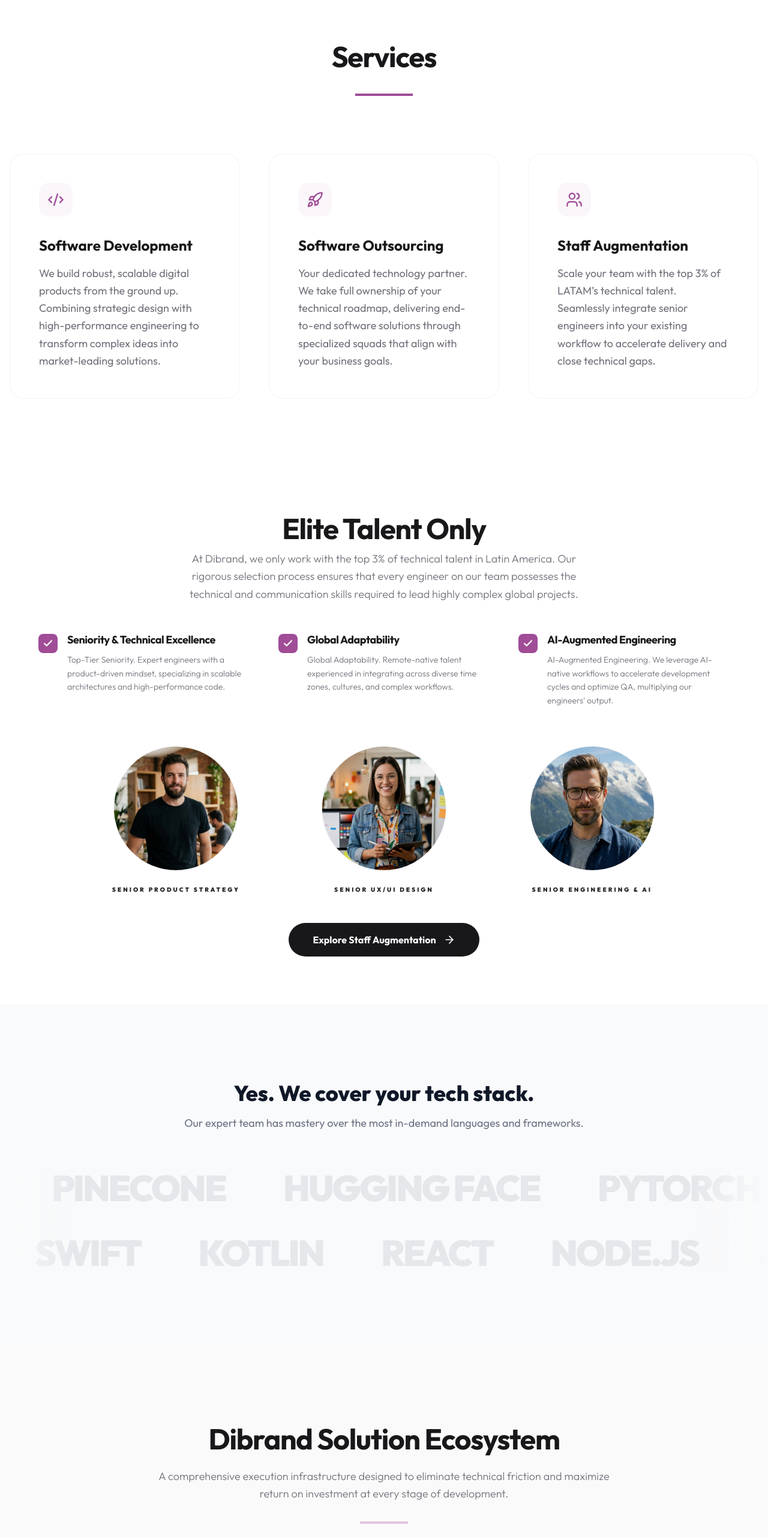
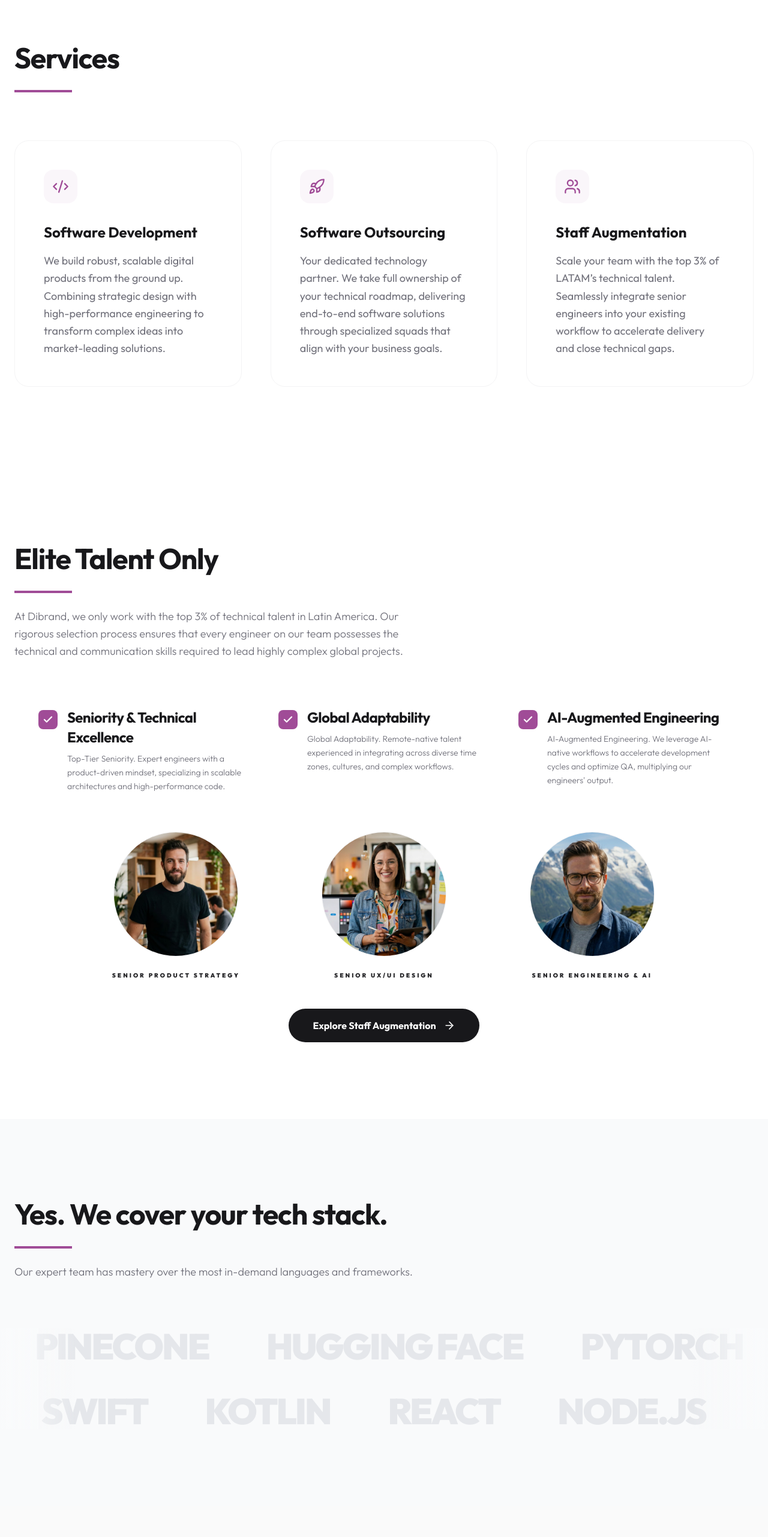
Before and after one commit to dibrand-dev/dibrand-redesign, a Next.js app: page /en in a window 1280 px wide. Shown: the part 926-3489 px from the top of the page at 60% size. Built offline with nearby package versions, Linux system fonts and the light colour scheme; no server answers; the database is empty.

Commit message:
style: standardize global typography and spacing on Home page

```diff
--- a/components/home/ComplianceSection.tsx
+++ b/components/home/ComplianceSection.tsx
@@ -17,17 +17,18 @@ export default function ComplianceSection({ dict }: ComplianceSectionProps) {
     const { title, items } = dict.compliance;
 
     return (
-        <section className="py-16 bg-white font-outfit" id="compliance">
-            <div className="container mx-auto px-6">
-                {/* Compact Header */}
-                <div className="text-center mb-12">
-                    <h2 className="text-2xl md:text-3xl font-bold text-zinc-900 tracking-tight">
+        <section className="py-24 md:py-32 bg-white font-outfit" id="compliance">
+            <div className="container mx-auto px-6 max-w-7xl">
+                {/* Header Section - Standardized */}
+                <div className="mb-16 md:mb-20">
+                    <h2 className="text-3xl md:text-5xl font-bold font-outfit text-zinc-900 tracking-tight leading-tight">
                         {title}
                     </h2>
+                    <div className="mt-6 h-1 w-24 bg-brand" />
                 </div>
 
                 {/* 3 Pillars Grid - Horizontal Layout */}
-                <div className="grid grid-cols-1 md:grid-cols-3 gap-x-12 gap-y-10 max-w-7xl mx-auto">
+                <div className="grid grid-cols-1 md:grid-cols-3 gap-x-12 gap-y-10">
                     {items.map((item, index) => (
                         <div key={index} className="flex items-start gap-4 group">
                             {/* Purple Checkbox */}
@@ -35,7 +36,7 @@ export default function ComplianceSection({ dict }: ComplianceSectionProps) {
                                 <Check size={18} strokeWidth={3} />
                             </div>
                             <div className="flex flex-col">
-                                <h3 className="text-lg font-bold text-zinc-900 font-outfit tracking-tight mb-2">
+                                <h3 className="text-xl md:text-2xl font-bold font-outfit text-zinc-900 tracking-tight mb-2 leading-snug">
                                     {item.title}
                                 </h3>
                                 <p className="text-sm text-zinc-500 font-outfit leading-relaxed font-light">
--- a/components/home/EngineeringExcellence.tsx
+++ b/components/home/EngineeringExcellence.tsx
@@ -16,12 +16,12 @@ export default function EngineeringExcellence({ dict, lang }: EngineeringExcelle
 
     return (
         <section className="bg-white py-24 md:py-32">
-            <div className="container mx-auto px-4 max-w-7xl">
-                <div className="text-center mb-24">
-                    <h2 className="text-3xl md:text-5xl font-bold font-outfit text-zinc-900 not-italic tracking-tight leading-[1.2]">
+            <div className="container mx-auto px-6 max-w-7xl">
+                <div className="mb-16 md:mb-20">
+                    <h2 className="text-3xl md:text-5xl font-bold font-outfit text-zinc-900 tracking-tight leading-tight">
                         {title}
                     </h2>
-                    <div className="mt-8 h-1 w-24 bg-brand mx-auto" />
+                    <div className="mt-6 h-1 w-24 bg-brand" />
                 </div>
 
                 <div className="grid grid-cols-1 md:grid-cols-2 lg:grid-cols-3 gap-8 lg:gap-12">
@@ -32,7 +32,7 @@ export default function EngineeringExcellence({ dict, lang }: EngineeringExcelle
                                 <div className="w-14 h-14 bg-brand/5 rounded-2xl flex items-center justify-center text-brand mb-8 group-hover:scale-110 transition-transform">
                                     <Icon size={28} strokeWidth={2} />
                                 </div>
-                                <h3 className="text-2xl font-bold font-outfit text-zinc-900 not-italic mb-4">
+                                <h3 className="text-xl md:text-2xl font-bold font-outfit text-zinc-900 mb-4 leading-snug">
                                     {item.title}
                                 </h3>
                                 <p className="text-lg text-zinc-500 font-outfit leading-relaxed flex-grow">
--- a/components/home/SelectedWork.tsx
+++ b/components/home/SelectedWork.tsx
@@ -70,7 +70,7 @@ export default function SelectedWork({ dict, lang, cases }: SelectedWorkProps) {
                     className="flex flex-col md:flex-row md:items-end justify-between mb-16 gap-8"
                 >
                     <div>
-                        <h2 className="text-4xl md:text-5xl lg:text-6xl font-black font-outfit text-zinc-900 tracking-tighter leading-none not-italic">
+                        <h2 className="text-3xl md:text-5xl font-bold font-outfit text-zinc-900 tracking-tight leading-tight">
                             {dict.selectedWork.title}
                         </h2>
                         <div className="mt-6 h-1 w-24 bg-[#a04c97]" />
@@ -78,7 +78,7 @@ export default function SelectedWork({ dict, lang, cases }: SelectedWorkProps) {
 
                     <Link
                         href={`/${lang}/success-stories`}
-                        className="inline-flex items-center gap-2 text-[#a04c97] font-black font-outfit uppercase tracking-widest text-[10px] hover:opacity-80 transition-all border border-[#a04c97]/20 px-6 py-3 rounded-full hover:bg-[#a04c97]/5"
+                        className="inline-flex items-center gap-2 text-[#a04c97] font-bold font-outfit uppercase tracking-widest text-[10px] hover:opacity-80 transition-all border border-[#a04c97]/20 px-6 py-3 rounded-full hover:bg-[#a04c97]/5 mb-1"
                     >
                         {dict.selectedWork.cta}
                         <ArrowRight size={14} />
@@ -128,7 +128,7 @@ export default function SelectedWork({ dict, lang, cases }: SelectedWorkProps) {
                                                     <span className="text-[10px] font-black text-[#a04c97]/60 uppercase tracking-[0.2em] font-outfit">
                                                         {project.client_name}
                                                     </span>
-                                                    <h3 className="text-xl md:text-2xl font-black font-outfit text-zinc-900 not-italic tracking-tighter leading-tight group-hover:text-[#a04c97] transition-colors line-clamp-2 min-h-[3rem]">
+                                                    <h3 className="text-xl md:text-2xl font-bold font-outfit text-zinc-900 tracking-tight leading-tight group-hover:text-[#a04c97] transition-colors line-clamp-2 min-h-[3.5rem]">
                                                         {project.title}
                                                     </h3>
                                                 </div>
--- a/components/home/ServicesGrid.tsx
+++ b/components/home/ServicesGrid.tsx
@@ -24,15 +24,15 @@ export default function ServicesGrid({ dict, lang }: ServicesGridProps) {
     return (
         <section className="bg-zinc-50 py-24 md:py-32 overflow-hidden" id="ecosystem">
             <div className="container mx-auto px-6 max-w-7xl">
-                {/* Header Section */}
-                <div className="text-center max-w-3xl mx-auto mb-20">
-                    <h2 className="text-3xl md:text-5xl font-bold text-zinc-900 mb-6 font-outfit tracking-tight">
+                {/* Header Section - Standardized */}
+                <div className="mb-16 md:mb-20">
+                    <h2 className="text-3xl md:text-5xl font-bold font-outfit text-zinc-900 tracking-tight leading-tight">
                         {title}
                     </h2>
-                    <p className="text-lg text-zinc-500 font-outfit font-light leading-relaxed">
+                    <div className="mt-6 h-1 w-24 bg-brand mb-6" />
+                    <p className="text-base md:text-lg text-zinc-500 font-outfit font-light leading-relaxed max-w-2xl">
                         {subtitle}
                     </p>
-                    <div className="mt-8 h-1 w-20 bg-brand/30 mx-auto" />
                 </div>
 
                 {/* 4 Pillars Grid */}
--- a/components/home/StaffAugmentationTeaser.tsx
+++ b/components/home/StaffAugmentationTeaser.tsx
@@ -37,14 +37,15 @@ export default function StaffAugmentationTeaser({ dict, lang }: StaffAugmentatio
     const { title, subtitle, pillars, cta } = dict.staffAugmentationTeaser;
 
     return (
-        <section className="relative w-full pt-16 pb-20 bg-white overflow-hidden" id="staff-augmentation">
-            <div className="container mx-auto px-6 relative z-10">
-                {/* 1. Header and Subtitle - Compact */}
-                <div className="text-center max-w-4xl mx-auto mb-12">
-                    <h2 className="text-3xl md:text-5xl font-bold text-zinc-900 mb-3 font-outfit tracking-tight">
+        <section className="relative w-full py-24 md:py-32 bg-white overflow-hidden" id="staff-augmentation">
+            <div className="container mx-auto px-6 max-w-7xl relative z-10">
+                {/* 1. Header and Subtitle - Standardized */}
+                <div className="mb-16 md:mb-20">
+                    <h2 className="text-3xl md:text-5xl font-bold font-outfit text-zinc-900 tracking-tight leading-tight">
                         {title}
                     </h2>
-                    <p className="text-base md:text-lg text-zinc-500 font-outfit font-light leading-relaxed max-w-2xl mx-auto">
+                    <div className="mt-6 h-1 w-24 bg-brand mb-6" />
+                    <p className="text-base md:text-lg text-zinc-500 font-outfit font-light leading-relaxed max-w-2xl">
                         {subtitle}
                     </p>
                 </div>
@@ -58,7 +59,7 @@ export default function StaffAugmentationTeaser({ dict, lang }: StaffAugmentatio
                                 <Check size={18} strokeWidth={3} />
                             </div>
                             <div className="flex flex-col">
-                                <h3 className="text-lg font-bold text-zinc-900 font-outfit tracking-tight mb-2">
+                                <h3 className="text-xl md:text-2xl font-bold font-outfit text-zinc-900 tracking-tight mb-2 leading-snug">
                                     {pillar.title}
                                 </h3>
                                 <p className="text-sm text-zinc-500 font-outfit leading-relaxed font-light">
--- a/components/home/TechStack.tsx
+++ b/components/home/TechStack.tsx
@@ -19,14 +19,17 @@ const row2 = [
 
 export default function TechStack({ dict }: TechStackProps) {
     return (
-        <section className="bg-gray-50 py-24 md:py-32 overflow-hidden">
-            <div className="container mx-auto px-4 mb-16 text-center">
-                <h2 className="font-heading text-3xl md:text-4xl font-extrabold text-gray-900 mb-4">
-                    {dict.techStack.title}
-                </h2>
-                <p className="text-gray-500 max-w-2xl mx-auto text-lg">
-                    {dict.techStack.subtitle}
-                </p>
+        <section className="bg-gray-50 py-24 md:py-32 overflow-hidden" id="tech-stack">
+            <div className="container mx-auto px-6 max-w-7xl">
+                <div className="mb-16 md:mb-20">
+                    <h2 className="text-3xl md:text-5xl font-bold font-outfit text-zinc-900 tracking-tight leading-tight">
+                        {dict.techStack.title}
+                    </h2>
+                    <div className="mt-6 h-1 w-24 bg-brand mb-6" />
+                    <p className="text-base md:text-lg text-zinc-500 font-outfit font-light leading-relaxed max-w-2xl">
+                        {dict.techStack.subtitle}
+                    </p>
+                </div>
             </div>
 
             <div className="relative flex flex-col gap-12">
```
